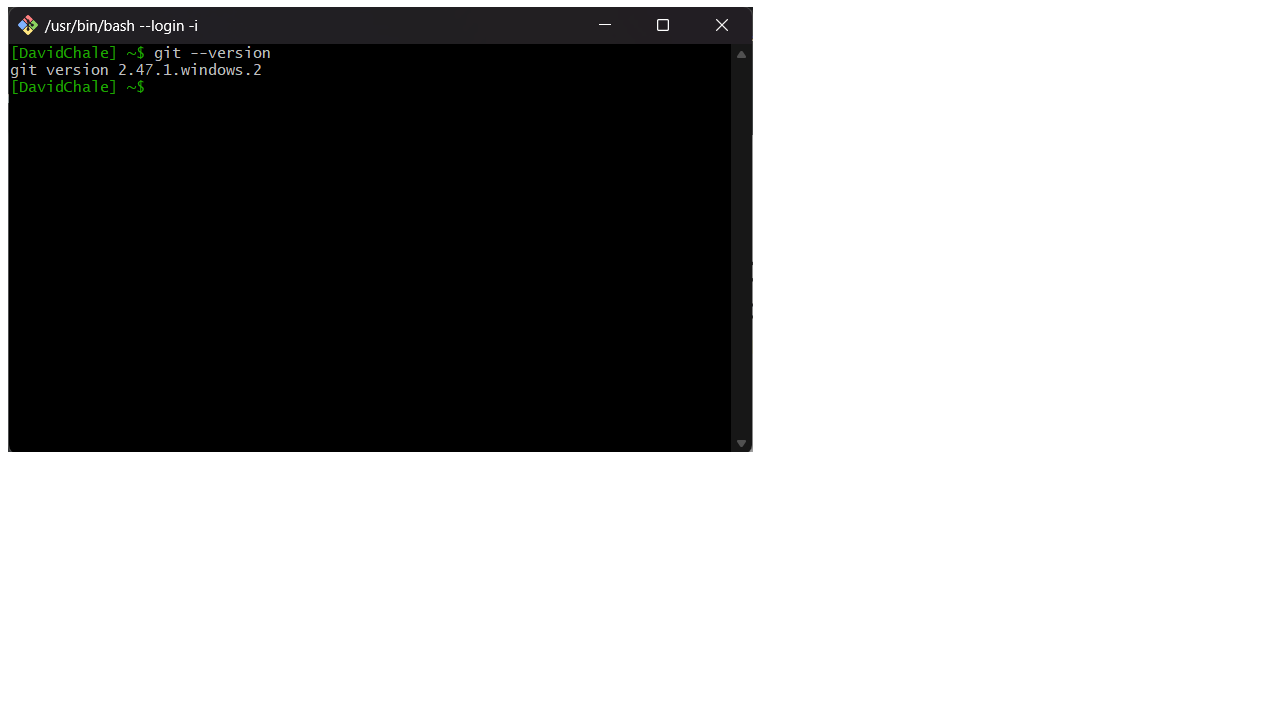
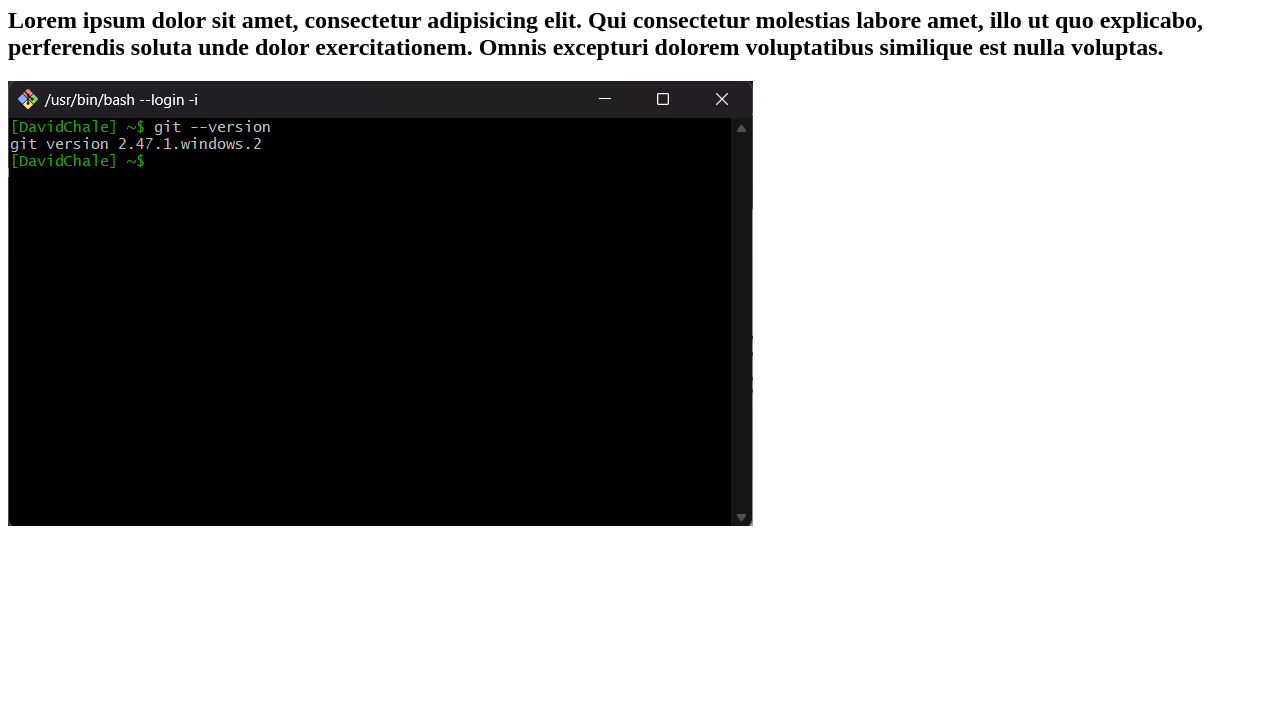
Before and after one commit to DavidChale/PracticaGit, a plain HTML site: page holagit.html in a window 1280 px wide. Shown: the part 73-800 px from the top of the page. Drawn offline with Linux system fonts and the light colour scheme.

Commit message:
actualizacion del index

```diff
--- a/holagit.html
+++ b/holagit.html
@@ -7,6 +7,7 @@
 </head>
 <body>
     <h1>HOLA REPOSITORIO DE GIT</h1>
+    <h2>Lorem ipsum dolor sit amet, consectetur adipisicing elit. Qui consectetur molestias labore amet, illo ut quo explicabo, perferendis soluta unde dolor exercitationem. Omnis excepturi dolorem voluptatibus similique est nulla voluptas.</h2>
     <img src="captura.png" alt="">
 </body>
 </html>
```
